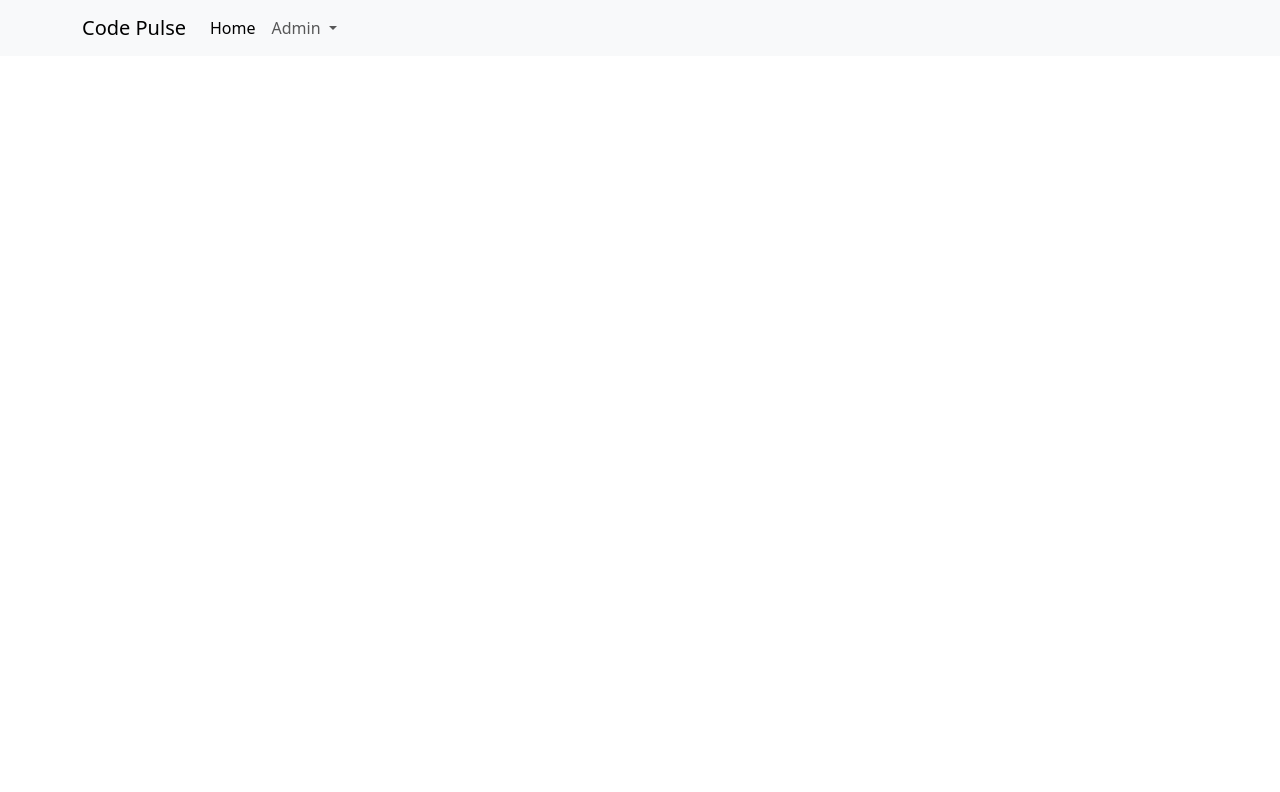
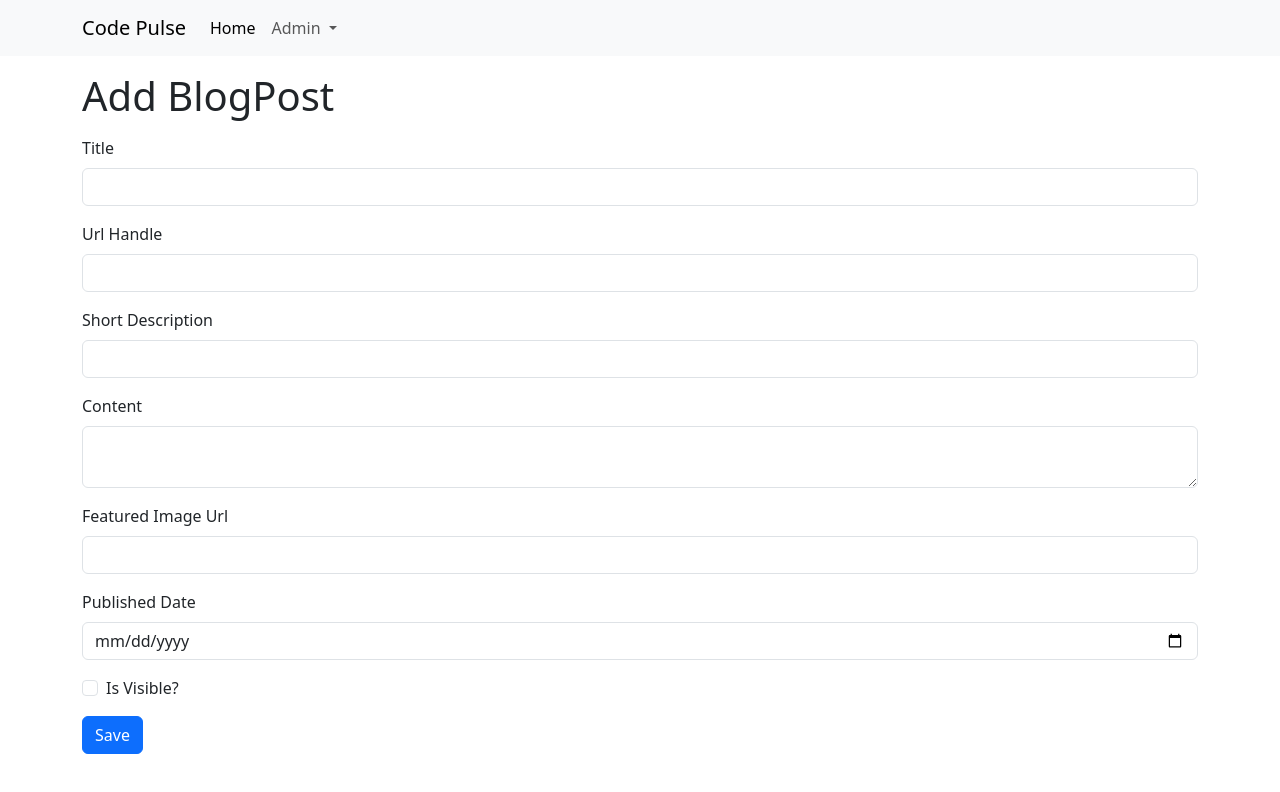
Before and after one commit to Yaroslav3947/CodePulse, an Angular app in the folder UI/codepulse/: page /admin/blogposts/add in a window 1280 px wide. Before the commit this address led to /. Shown: the top 792 px of the page. Built offline with nearby package versions, Linux system fonts and the light colour scheme.

Commit message:
added UI for addBlogPost

```diff
--- a/UI/codepulse/src/app/app.module.ts
+++ b/UI/codepulse/src/app/app.module.ts
@@ -9,6 +9,8 @@
 import { FormsModule } from '@angular/forms';
 import { HttpClientModule } from '@angular/common/http';
 import { EditCategoryComponent } from './features/category/edit-category/edit-category.component';
+import { BlogpostListComponent } from './features/blog-post/blogpost-list/blogpost-list.component';
+import { AddBlogpostComponent } from './features/blog-post/add-blogpost/add-blogpost.component';
 
 @NgModule({
   declarations: [
@@ -16,7 +18,9 @@
     NavbarComponent,
     CategoryListComponent,
     AddCategoryComponent,
-    EditCategoryComponent
+    EditCategoryComponent,
+    BlogpostListComponent,
+    AddBlogpostComponent
   ],
   imports: [
     BrowserModule,
--- a/UI/codepulse/src/app/core/components/navbar/navbar.component.html
+++ b/UI/codepulse/src/app/core/components/navbar/navbar.component.html
@@ -15,9 +15,9 @@
             </a>
             <ul class="dropdown-menu">
               <li><a class="dropdown-item" [routerLink]="['/admin/categories']">Categories</a></li>
-              <!-- <li><a class="dropdown-item" href="#">Another action</a></li>
               <li><hr class="dropdown-divider"></li>
-              <li><a class="dropdown-item" href="#">Something else here</a></li> -->
+              <li><a class="dropdown-item" [routerLink]="['/admin/blogposts']">BlogPosts</a></li>
+              <!-- <li><a class="dropdown-item" href="#">Something else here</a></li> -->
             </ul>
           </li>
         </ul>
--- /dev/null
+++ b/UI/codepulse/src/app/features/blog-post/add-blogpost/add-blogpost.component.html
@@ -0,0 +1,68 @@
+<div class="container">
+    <h1 class="mt-3">Add BlogPost</h1>
+
+    <form>
+
+        <div class="mt-2 mb-5">
+            <div class="mt-3">
+                <label for="title" class="form-label">Title</label>
+                <input type="text"
+                id="title"
+                name="title"
+                class="form-control">
+            </div>
+
+            <div class="mt-3">
+                <label for="urlHandle" class="form-label">Url Handle</label>
+                <input type="text"
+                id="urlHandle"
+                name="urlHandle"
+                class="form-control">
+            </div>
+
+            <div class="mt-3">
+                <label for="shortDescription" class="form-label">Short Description</label>
+                <input type="text"
+                id="shortDescription"
+                name="shortDescription"
+                class="form-control">
+            </div>
+
+            <div class="mt-3">
+                <label for="content" class="form-label">Content</label>
+                <textarea name="content" id="content"
+                class="form-control"></textarea>
+            </div>
+
+            <div class="mt-3">
+                <label for="featuredImageUrl" class="form-label">Featured Image Url</label>
+                <input type="text"
+                id="featuredImageUrl"
+                name="featuredImageUrl"
+                class="form-control">
+            </div>
+
+            <div class="mt-3">
+                <label for="publishedDate" class="form-label">Published Date</label>
+                <input type="date"
+                id="publishedDate"
+                name="publishedDate"
+                class="form-control">
+            </div>
+
+            <div class="form-check mt-3">
+                <input class="form-check-input" type="checkbox" id="isVisible">
+                <label class="form-check-label" for="isVisible">
+                  Is Visible?
+                </label>
+              </div>
+
+              <div class="mt-3">
+                <button type="submit" class="btn btn-primary">Save</button>
+              </div>
+        </div>
+
+
+
+    </form>
+</div>
--- /dev/null
+++ b/UI/codepulse/src/app/features/blog-post/blogpost-list/blogpost-list.component.html
@@ -0,0 +1,8 @@
+<div class="container">
+    <h1 class="mt-3">BlogPost List</h1>
+
+    <div class="d-flex justify-content-end mt-3">
+        <a [routerLink]="['/admin/blogposts/add']" class="btn btn-primary">Add BlogPost</a>
+    </div>
+
+</div>
```
Also changed, not shown: UI/codepulse/src/app/app-routing.module.ts (+10 -0 lines), UI/codepulse/src/app/features/blog-post/add-blogpost/add-blogpost.component.ts (added, +10 -0 lines), UI/codepulse/src/app/features/blog-post/blogpost-list/blogpost-list.component.ts (added, +10 -0 lines), UI/codepulse/src/app/features/blog-post/add-blogpost/add-blogpost.component.css (added), UI/codepulse/src/app/features/blog-post/blogpost-list/blogpost-list.component.css (added), 2 other files (tests, documents, lock files or other folders).
